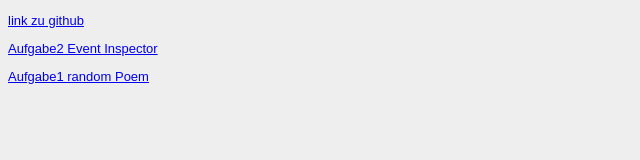
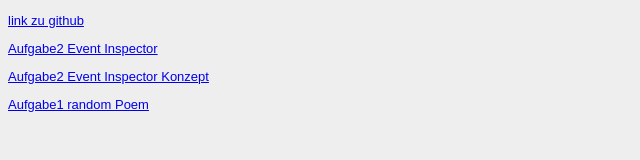
Before and after one commit to Paulerju/EIA2, a plain HTML site: page steckbrief/steckbrief.htm in a window 1280 px wide. Shown: the whole page, without its empty margins (0-640 px from the left). Drawn offline with Linux system fonts and the light colour scheme.

Commit message:
konzept update

```diff
--- a/steckbrief/steckbrief.htm
+++ b/steckbrief/steckbrief.htm
@@ -15,6 +15,7 @@ body {
 	<!-- Hier die Links zu den gelösten Aufgaben einstellen, aktuelle oben, alte stehen lassen! Format: Aufgabenbezeichnung, Datum -->
 	 <p><a  href="https://github.com/Paulerju/EIA2" target="_blank">link zu github</a></p>
 	 <p><a  href="https://paulerju.github.io/EIA2/A02_EventInspector/main.html" target="_blank">Aufgabe2 Event Inspector</a></p>
+	 <p><a  href="https://paulerju.github.io/EIA2/A02_EventInspector/EventInspector_Konzept.pdf" target="_blank">Aufgabe2 Event Inspector Konzept</a></p>
 	 <p><a href="https://paulerju.github.io/EIA2/A01_randomPoem/main.html" target="_blank">Aufgabe1 random Poem</a></p>
 </body>
 </html>
```
